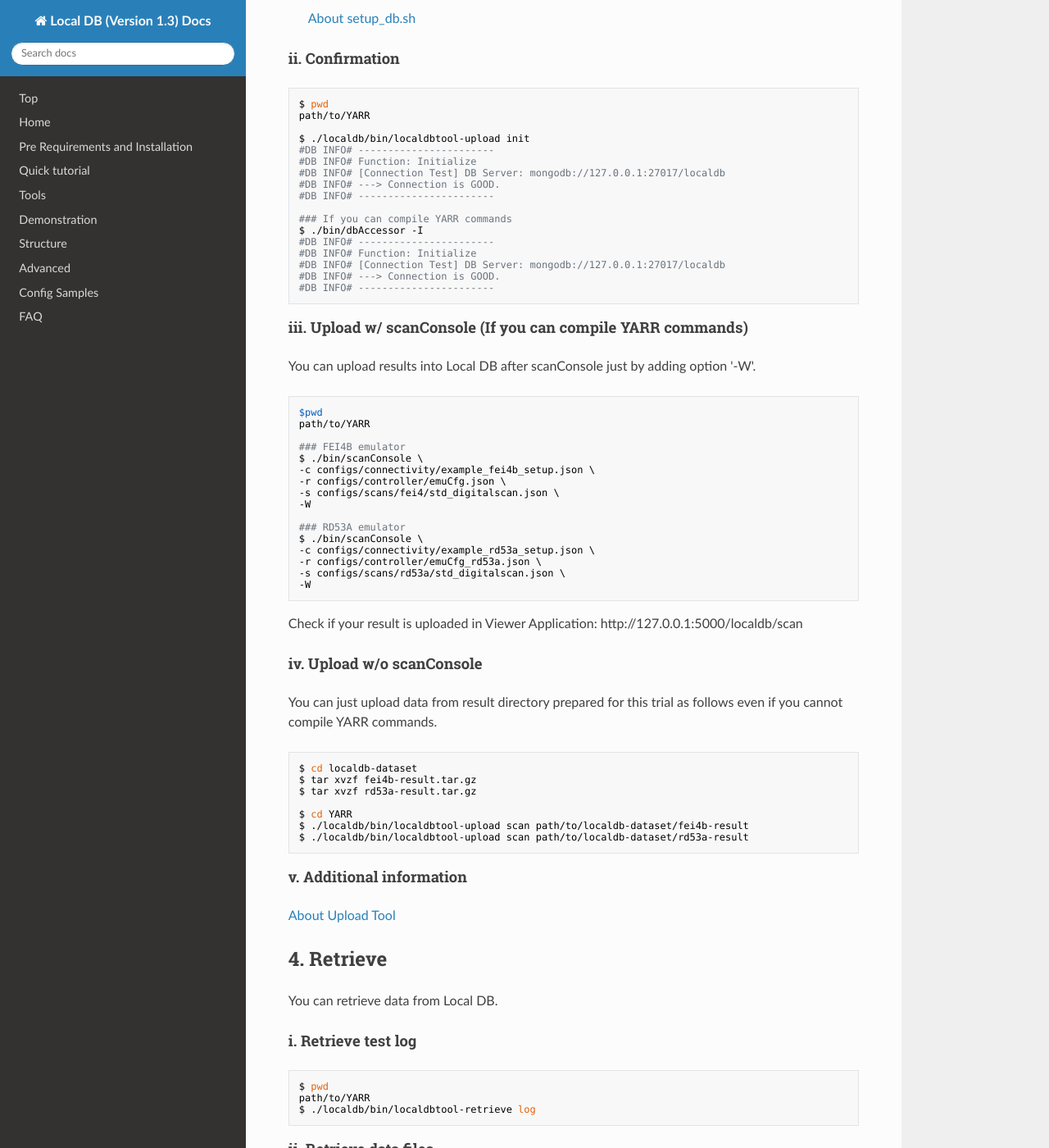
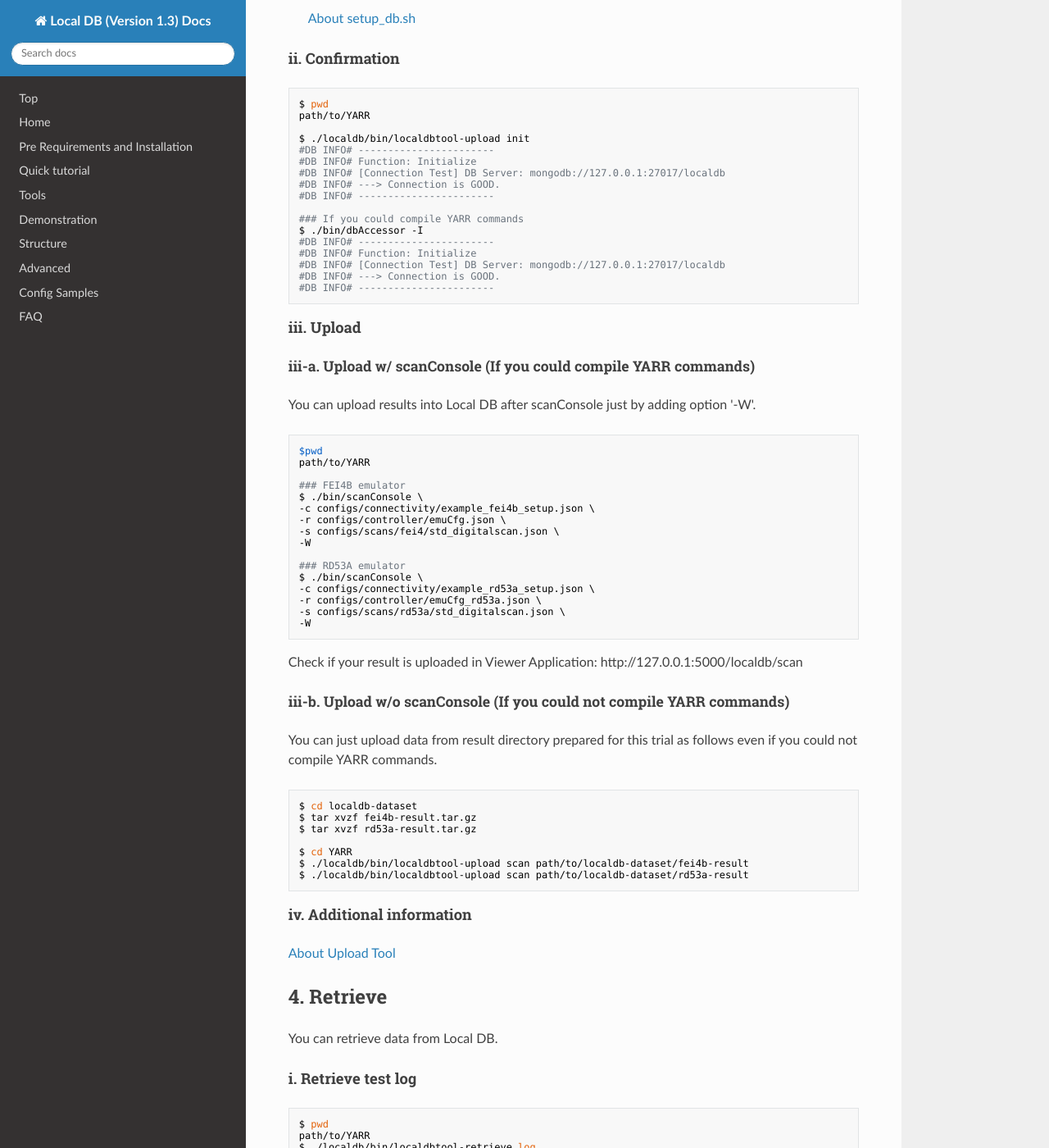
Before and after one commit to jlab-hep/localdb-docs, an MkDocs documentation site: the page built from docs/trial-tutorial.md, in a window 1280 px wide and 1400 px high, scrolled down 3528 px. Shown: the whole window at 82% size. Built offline with MkDocs 1.6.1, drawn with Linux system fonts in a browser that asks for light colours; nearby versions of some CDN libraries; old or Windows-style settings are respelled for this version of MkDocs; some of the changed text lies outside the part shown.

Commit message:
Modified scanConsole part

````diff
--- a/docs/trial-tutorial.md
+++ b/docs/trial-tutorial.md
@@ -186,7 +186,7 @@ $ cmake3 ../
 $ make -j4
 $ make install
 $ cd ../
-# If you cannot proceed according to your environmental problems,
+# If you could not proceed according to your environmental problems,
 # you can skip here and go to step2.
 
 ### step2.
@@ -209,7 +209,7 @@ $ ./localdb/bin/localdbtool-upload init
 #DB INFO# ---> Connection is GOOD.
 #DB INFO# -----------------------
 
-### If you can compile YARR commands
+### If you could compile YARR commands
 $ ./bin/dbAccessor -I
 #DB INFO# -----------------------
 #DB INFO# Function: Initialize
@@ -218,7 +218,9 @@ $ ./bin/dbAccessor -I
 #DB INFO# -----------------------
 ```
 
-#### iii. Upload w/ scanConsole (If you can compile YARR commands)
+#### iii. Upload
+
+##### iii-a. Upload w/ scanConsole (If you could compile YARR commands)
 
 You can upload results into Local DB after scanConsole just by adding option '-W'.
 
@@ -243,9 +245,9 @@ $ ./bin/scanConsole \
 
 Check if your result is uploaded in Viewer Application: http://127.0.0.1:5000/localdb/scan
 
-#### iv. Upload w/o scanConsole
+##### iii-b. Upload w/o scanConsole (If you could not compile YARR commands)
 
-You can just upload data from result directory prepared for this trial as follows even if you cannot compile YARR commands.
+You can just upload data from result directory prepared for this trial as follows even if you could not compile YARR commands.
 
 ```bash
 $ cd localdb-dataset
@@ -380,6 +382,8 @@ You have to change stage name in connectivity config file as follows:
 
 #### iv. Scan
 
+##### iv-a. Scan w/ scanConsole (If you could compile YARR commands)
+
 You can run scanConsole with the connectivity using emulator and register the results into Local DB after scan immediately by:
 
 ```bash
@@ -388,6 +392,8 @@ $ ./bin/scanConsole -c ./db-data/connectivity.json -r ./configs/controller/emuCf
 ```
 
 > [About scanConsole](https://localdb-docs.readthedocs.io/en/devel/scanconsole/)
+
+##### iv-b. Scan w/ scanConsole.sh (If you could not compile YARR commands)
 
 If you cannot run emulator on your own PC, you can just generate scan-like results under data/last_scan using a script `scanConsole.sh`. (c.f. [localdb-dataset/scanConsole.sh](https://gitlab.cern.ch/akubota/localdb-dataset/-/blob/master/scanConsole.sh))<br>
 You can run it after moving the script under YARR directory from localdb-dataset as follows:
````
Also changed, not shown: other parts of docs/trial-tutorial.md (+1 -1 lines).
